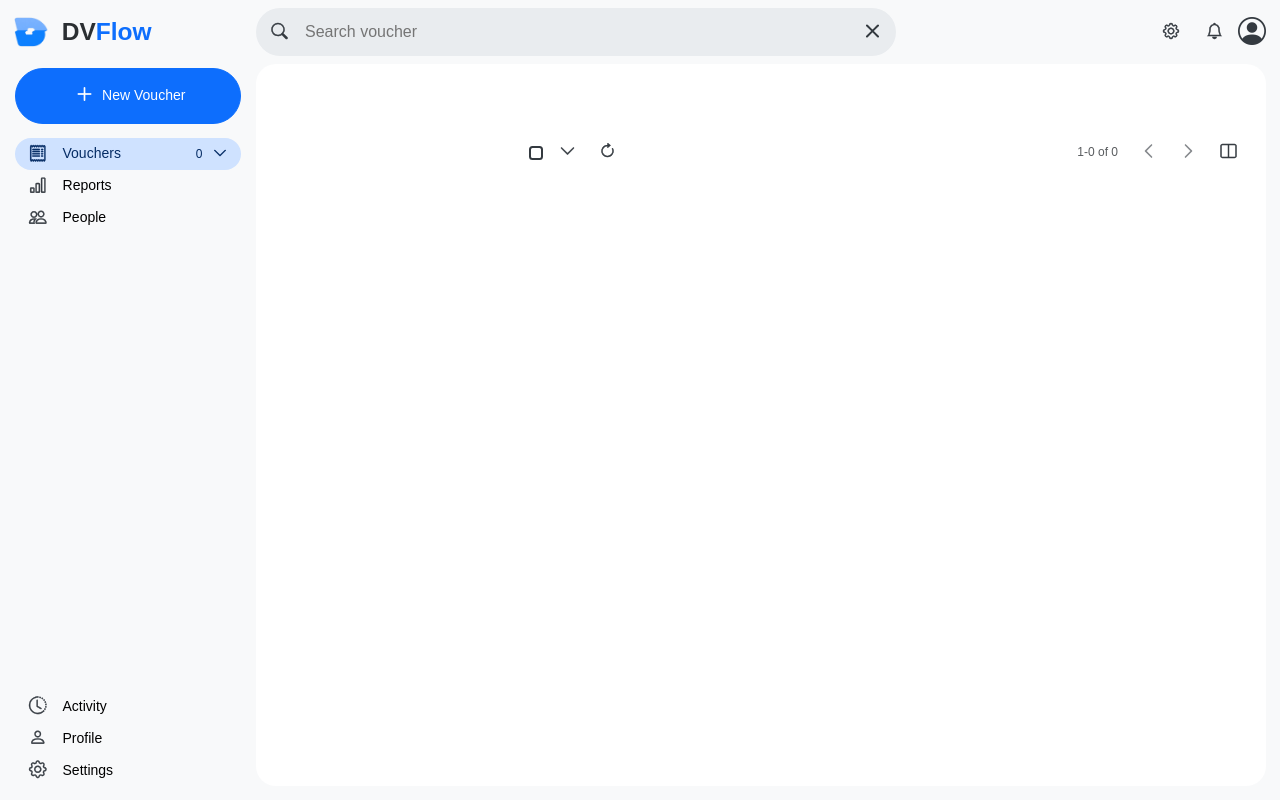
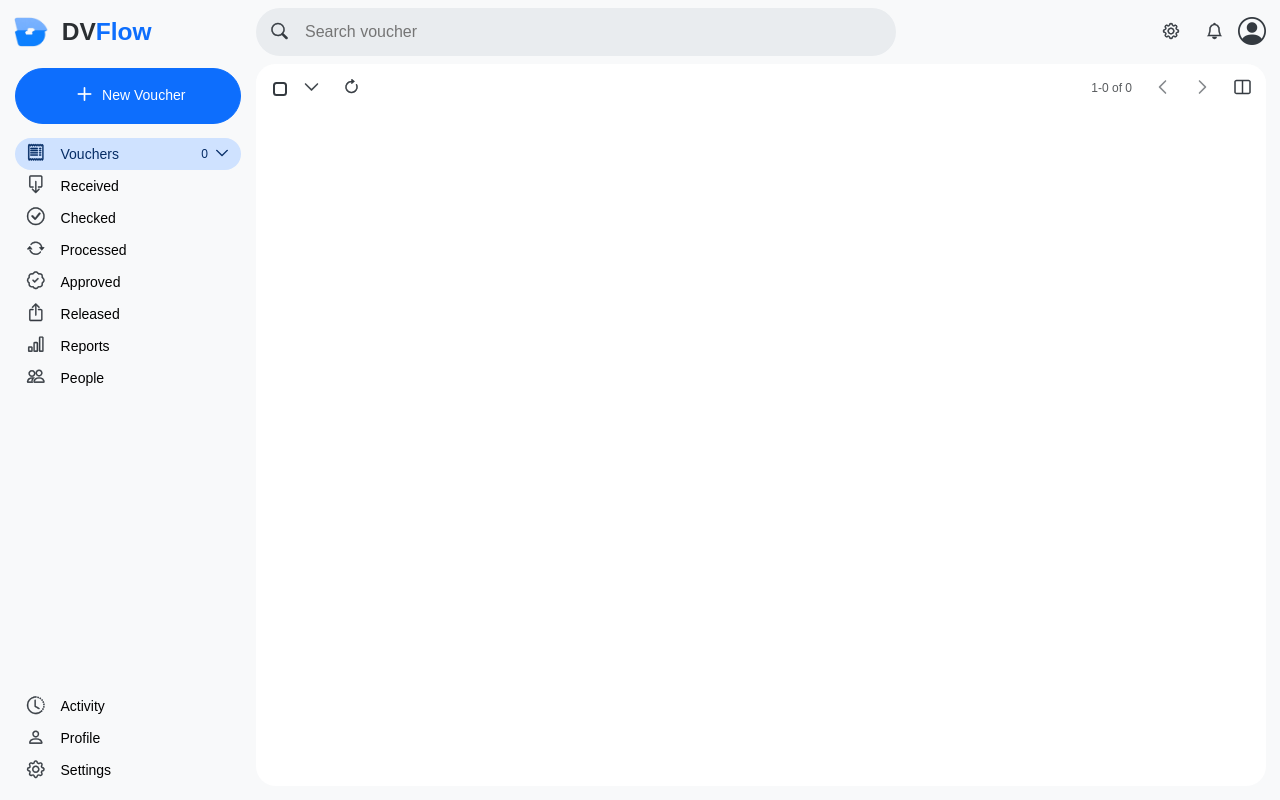
Before and after one commit to pdmg-dev/dvts, a Flask app: page /vouchers/ in a window 1280 px wide, after a click that opens the changed part. Run offline with Flask 3, Linux system fonts and the light colour scheme; data that the repository does not hold is empty; some libraries are stand-ins or nearby versions; some web fonts are replaced.

Commit message:
feat: enhance sidebar styling and improve chevron icon interaction

```diff
--- a/app/static/css/sidebar.css
+++ b/app/static/css/sidebar.css
@@ -53,6 +53,9 @@ aside.collapsed {
   border-radius: 50rem;
   color: var(--bs-black);
   box-shadow: none;
+  padding: 0px 12px;
+  vertical-align: middle;
+  line-height: 1;
 }
 
 .nav-link:hover {
@@ -84,3 +87,7 @@ aside.collapsed {
 .nav-link.active i {
   color: var(--bs-primary-text-emphasis) !important;
 }
+
+.nav-link .bi-chevron-down {
+  margin-right: -7px !important;
+}
--- a/app/templates/sidebar.html
+++ b/app/templates/sidebar.html
@@ -23,11 +23,12 @@
           Vouchers
           <span class="text-muted ms-auto digit">{{ pagination.total }}</span>
           <i
-            class="bi bi-chevron-down m-0 ms-1 ps-2"
+            class="bi bi-chevron-down m-0 px-2 py-2"
             data-bs-toggle="collapse"
             data-bs-target="#voucherMenu"
             aria-expanded="false"
             aria-controls="voucherMenu"
+            onclick="event.stopPropagation()"
           ></i>
         </a>
       </li>
```
